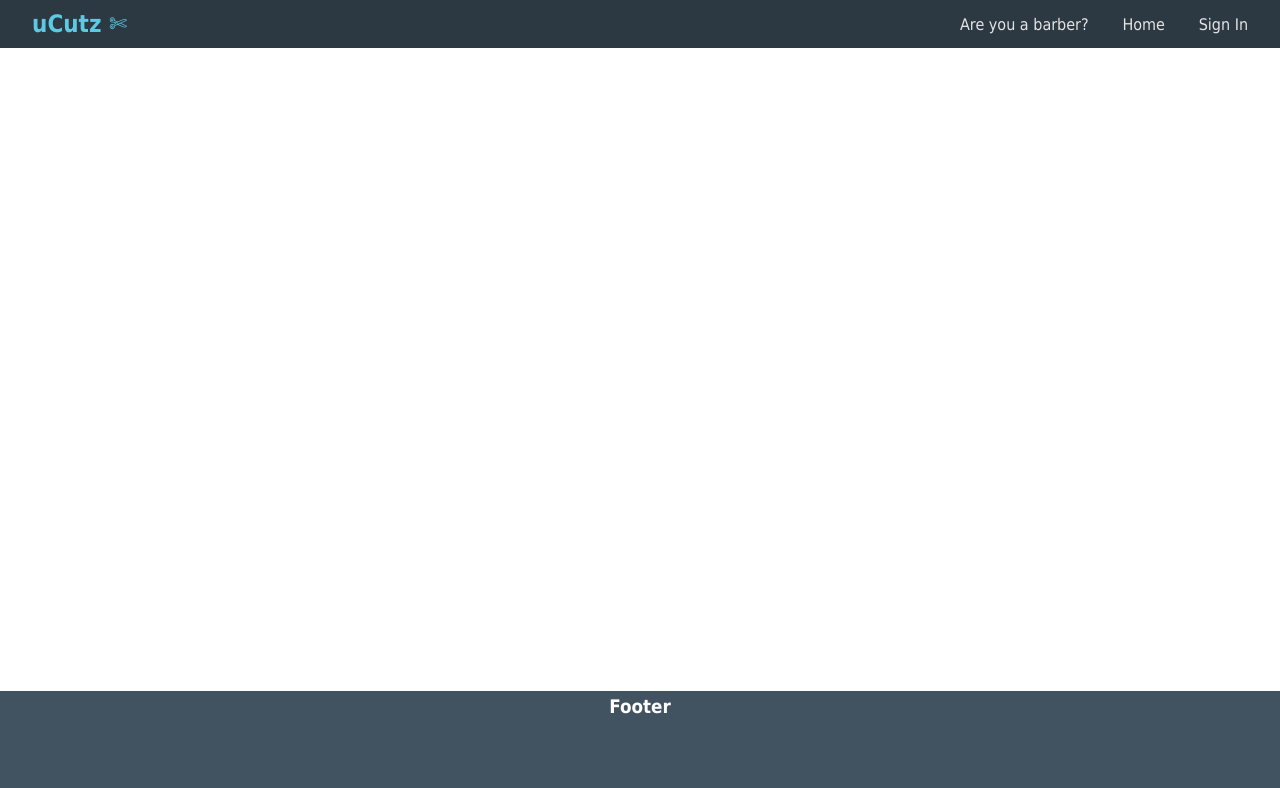
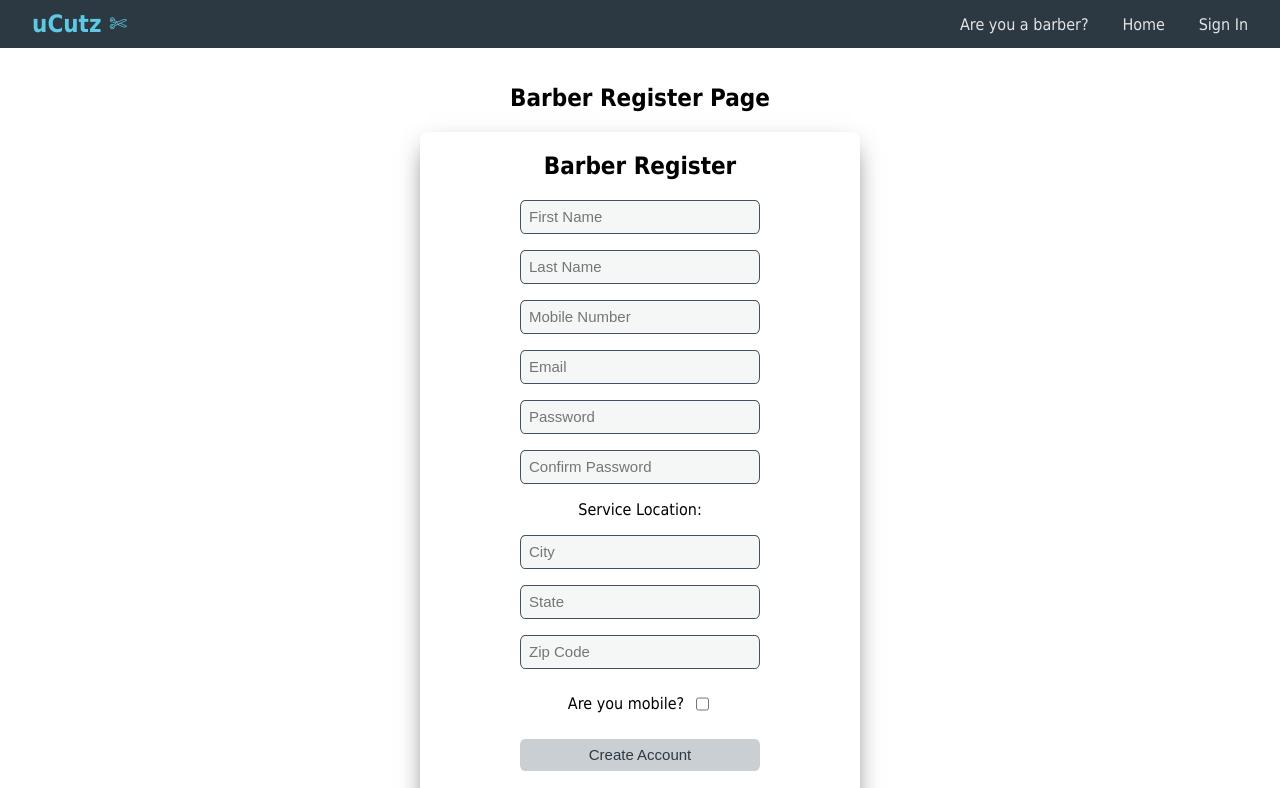
Before and after one commit to jasonmar08/uCutz_Front_End, a React (Create React App) app: page /barber/register in a window 1280 px wide. Shown: the top 788 px of the page. Built offline with nearby package versions, Linux system fonts and the light colour scheme; no server answers.

Commit message:
separated barber register and barber login form

```diff
--- a/src/App.css
+++ b/src/App.css
@@ -194,7 +194,7 @@ body {
   width: 30vh;
 }
 
-.user-register-form input {
+.user-register-form input, .barber-register-form input {
   height: 4vh;
   padding: 0 1vh 0 1vh;
   font-size: 15px;
@@ -203,7 +203,7 @@ body {
   background-color: rgb(245, 246, 246);
 }
 
-.user-register-form button {
+.user-register-form button, .barber-register-form button {
   height: 4vh;
   padding: 0 1vh 0 1vh;
   font-size: 15px;
@@ -214,9 +214,42 @@ body {
   border: none;
 }
 
-.user-register-form button:hover {
+.user-register-form button:hover, .barber-register-form button:hover {
   background-color: rgb(102, 145, 182);
   color: white;
+}
+
+/* ============>> BARBER REGISTER PAGE <<============ */
+
+.barber-register-page {
+  display: flex;
+  flex-direction: column;
+  align-items: center;
+}
+
+.barber-register-container {
+  display: flex;
+  flex-direction: column;
+  align-items: center;
+  width: 55vh;
+  margin-bottom: 10vh;
+  height: 85vh;
+  border-radius: 2% / 1%;
+  box-shadow: 0 10px 25px -8px rgba(0, 0, 0, 0.7);
+}
+
+.barber-register-form {
+  display: flex;
+  flex-direction: column;
+  row-gap: 2vh;
+  width: 30vh;
+}
+
+.barber-form-check-ctn {
+  display: flex;
+  justify-content: center;
+  align-items: center;
+  column-gap: 1vh;
 }
 
 /* ============>> USER PROFILE PAGE <<============ */
--- a/src/App.js
+++ b/src/App.js
@@ -5,7 +5,8 @@ import BarbershopDetails from './pages/BarbershopDetails'
 import UserRegister from './pages/UserRegister'
 import UserLogin from './pages/UserLogin'
 import UserProfile from './pages/UserProfile'
-import BarberRegisterLogin from './pages/BarberRegisterLogin'
+import BarberRegister from './pages/BarberRegister'
+import BarberLogin from './pages/BarberLogin'
 import BarberProfile from './pages/BarberProfile'
 import ReviewBarber from './pages/ReviewBarber'
 import ReviewBarbershop from './pages/ReviewBarbershop'
@@ -204,7 +205,8 @@ const App = () => {
               />
             }
           />
-          <Route path="/barber/login" element={<BarberRegisterLogin />} />
+          <Route path="/barber/register" element={<BarberRegister />} />
+          <Route path="/barber/login" element={<BarberLogin />} />
           <Route path="/barber/profile/:barberId" element={<BarberProfile />} />
           <Route path="/barbers/:barberId/review" element={<ReviewBarber />} />
           <Route
--- a/src/components/BarberRegisterForm.jsx
+++ b/src/components/BarberRegisterForm.jsx
@@ -1,9 +1,11 @@
+import { NavLink } from "react-router-dom"
+
 const BarberRegisterForm = () => {
 
   return (
-    <div>
+    <div className="barber-register-container">
       <h2>Barber Register</h2>
-      <form>
+      <form className="barber-register-form">
         <input type="text" placeholder="First Name"></input>
         <input type="text" placeholder="Last Name"></input>
         <input type="text" placeholder="Mobile Number"></input>
@@ -14,9 +16,12 @@ const BarberRegisterForm = () => {
         <input type="text" placeholder="City"></input>
         <input type="text" placeholder="State"></input>
         <input type="text" placeholder="Zip Code"></input>
-        <label>Are you mobile?:</label>
-          <input type="checkbox"></input>
+        <div className="barber-form-check-ctn">
+          <label>Are you mobile?</label>
+            <input type="checkbox"></input>
+        </div>
         <button type="submit">Create Account</button>
+        <span>Already have an account? <NavLink to='/barber/login'>Sign In</NavLink></span>
       </form>
     </div>
   )
--- a/src/components/NavBar.jsx
+++ b/src/components/NavBar.jsx
@@ -44,7 +44,7 @@ const NavBar = ({ toggleDropdown, displayLoginDropdown, setDisplayLoginDropdown,
       <div className='navbar'>
         <NavLink to='/' onClick={() => setDisplayLoginDropdown(false)} className='logo'><h1>uCutz ✄</h1></NavLink>
         <div className='nav-labels'>
-          <NavLink to='/barber/login' onClick={() => setDisplayLoginDropdown(false)} className='nav-link'>Are you a barber?</NavLink>
+          <NavLink to='/barber/register' onClick={() => setDisplayLoginDropdown(false)} className='nav-link'>Are you a barber?</NavLink>
           <NavLink to='/' onClick={() => setDisplayLoginDropdown(false)} className='nav-link'>Home</NavLink>
           <a onClick={() => toggleDropdown()} className='nav-link'>Sign In</a>
         </div>
--- /dev/null
+++ b/src/pages/BarberLogin.js
@@ -0,0 +1,12 @@
+import BarberLoginForm from '../components/BarberLoginForm'
+
+const BarberLogin = () => {
+  return (
+    <div>
+      <h2>Barber Login Page</h2>
+      <BarberLoginForm />
+    </div>
+  )
+}
+
+export default BarberLogin
--- /dev/null
+++ b/src/pages/BarberRegister.js
@@ -0,0 +1,12 @@
+import BarberRegisterForm from '../components/BarberRegisterForm'
+
+const BarberRegister = () => {
+  return (
+    <div className="barber-register-page">
+      <h2>Barber Register Page</h2>
+      <BarberRegisterForm />
+    </div>
+  )
+}
+
+export default BarberRegister
--- a/src/pages/BarberRegisterLogin.js
+++ /dev/null
@@ -1,14 +0,0 @@
-import BarberLoginForm from '../components/BarberLoginForm'
-import BarberRegisterForm from '../components/BarberRegisterForm'
-
-const BarberRegisterLogin = () => {
-  return (
-    <div>
-      <h1>Barber Register / Login</h1>
-      <BarberLoginForm />
-      <BarberRegisterForm />
-    </div>
-  )
-}
-
-export default BarberRegisterLogin
```
